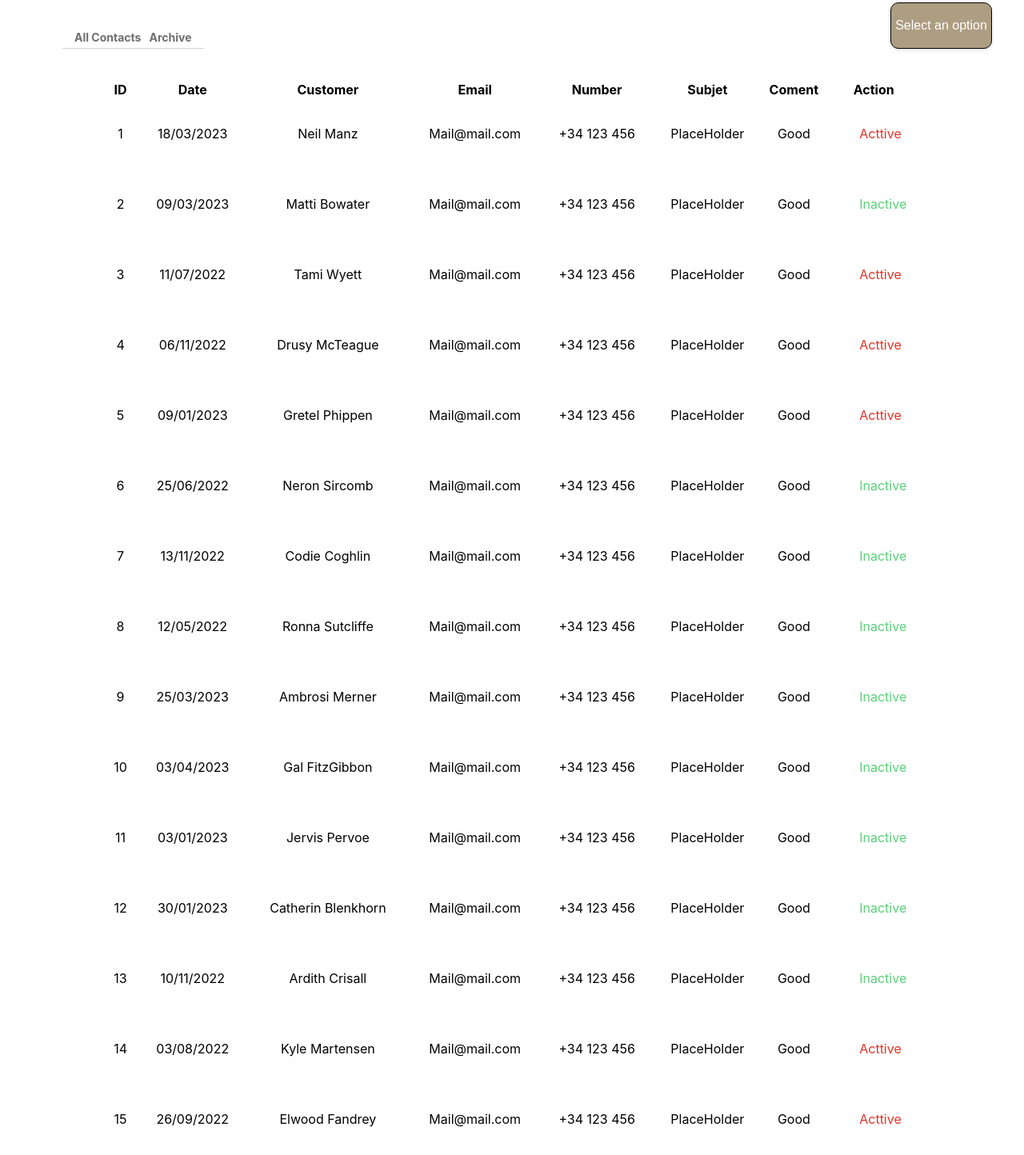
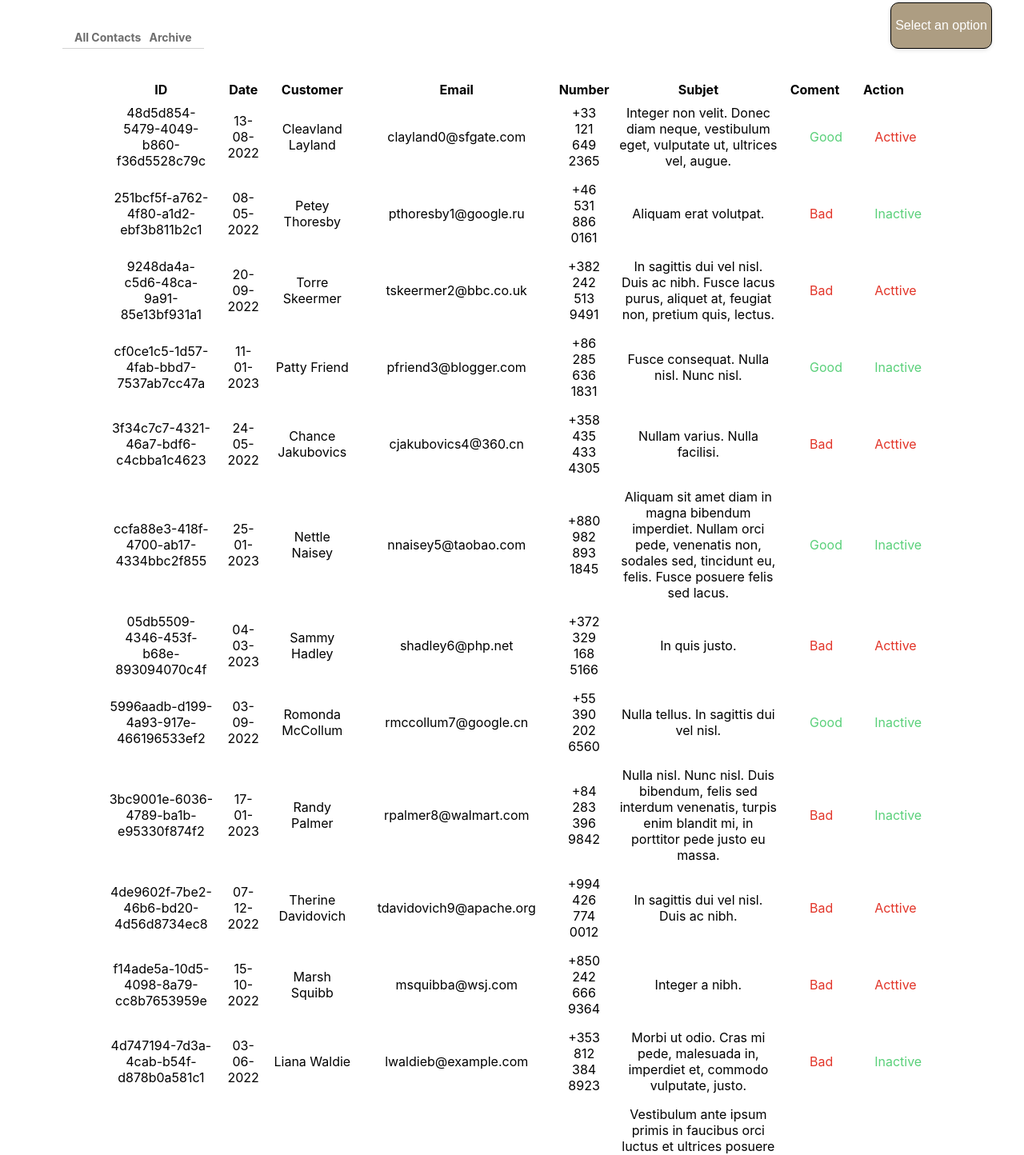
Before and after one commit to GrumpyArdias/miranda-backoffice, a React (Create React App) app: page /contact in a window 1280 px wide. Shown: the part 460-1904 px from the top of the page at 80% size. Built offline with nearby package versions, Linux system fonts and the light colour scheme; sample sign-in values are in the browser's storage.

Commit message:
changin the contact compontent and finishing the contact slice

```diff
--- a/src/components/ContactTable.jsx
+++ b/src/components/ContactTable.jsx
@@ -33,6 +33,25 @@ function ContactTable(props) {
     }
   };
 
+  const handleComentSwitch = (coment) => {
+    switch (coment) {
+      case true:
+        return (
+          <ArchiveStatus>
+            <p>Good</p>
+          </ArchiveStatus>
+        );
+      case false:
+        return (
+          <NotArchiveStatus>
+            <p>Bad</p>
+          </NotArchiveStatus>
+        );
+
+      default:
+        return "error in the Coment Status";
+    }
+  };
   return (
     <ContactTableStyle>
       <thead>
@@ -50,14 +69,14 @@ function ContactTable(props) {
         {rowDataArray.map((data, index) => {
           return (
             <tr key={uuid()}>
-              <td colSpan={2}>{data.client_id}</td>
-              <td colSpan={2}>{data.check_out}</td>
+              <td colSpan={2}>{data.id}</td>
+              <td colSpan={2}>{data.date}</td>
               <td colSpan={2}>{data.full_name}</td>
-              <td colSpan={2}>Mail@mail.com</td>
-              <td colSpan={2}>+34 123 456</td>
-              <td colSpan={2}>PlaceHolder</td>
-              <td colSpan={2}>Good</td>
-              <td colSpan={2}>{handleStatusSwitch(data.coment_status)}</td>
+              <td colSpan={2}>{data.email}</td>
+              <td colSpan={2}>{data.phone}</td>
+              <td colSpan={2}>{data.subjet}</td>
+              <td colSpan={2}>{handleComentSwitch(data.coment)}</td>
+              <td colSpan={2}>{handleStatusSwitch(data.action)}</td>
             </tr>
           );
         })}
--- a/src/components/pages/Contact.jsx
+++ b/src/components/pages/Contact.jsx
@@ -9,8 +9,18 @@ import HighlightOffIcon from "@mui/icons-material/HighlightOff";
 import ContactTable from "../ContactTable";
 import Dropdown from "../Dropdown";
 import Data from "../../data/data.json";
+import { useDispatch, useSelector } from "react-redux";
+import { getAllContacts } from "../../slices/contactSlice";
+import { useEffect } from "react";
 
 function Contact() {
+  const dispatch = useDispatch();
+  const contact = useSelector((state) => state.contacts.contacts);
+
+  useEffect(() => {
+    dispatch(getAllContacts());
+  }, [dispatch, contact]);
+
   const options = ["Option 1", "Option 2", "Option 3"];
 
   const handleSelect = (option) => {
@@ -27,7 +37,7 @@ function Contact() {
     "Coment",
     "Action",
   ];
-  const rowDataArray = Data;
+  const rowDataArray = contact;
   return (
     <>
       <Reviews>
--- a/src/data/coments.json
+++ b/src/data/coments.json
@@ -1,20 +1,202 @@
-[{"id":"d6f5f881-f0d6-4d10-9a44-749cbbc16631","date":"08-01-2023","full_name":"Ruthy Middlemist","email":"rmiddlemist0@tiny.cc","phone":"+54 544 673 3352","subjet":"L0kIBRvV","coment":false,"action":false},
-{"id":"01f6c959-9d60-4a98-921a-6d48d23dc378","date":"09-12-2022","full_name":"Reinhold Sumsion","email":"rsumsion1@fastcompany.com","phone":"+33 881 235 7694","subjet":"BBzehmi8TYGf","coment":true,"action":false},
-{"id":"4661d77d-986e-4f86-8d61-b6a9cb3acf8c","date":"05-03-2023","full_name":"Tobe Matushevich","email":"tmatushevich2@apple.com","phone":"+1 302 109 0227","subjet":"ZpcXzjoZo","coment":true,"action":false},
-{"id":"2b8d27ce-dffd-45a2-8591-0f28154313c3","date":"05-08-2022","full_name":"Rozina Pheasey","email":"rpheasey3@over-blog.com","phone":"+386 691 153 3040","subjet":"9sxFxJ","coment":false,"action":false},
-{"id":"0411a2cd-bbc1-4b04-98e1-9620ee633e5f","date":"31-01-2023","full_name":"Morgun Sissons","email":"msissons4@sitemeter.com","phone":"+263 849 228 9483","subjet":"kNvEKTshU","coment":true,"action":true},
-{"id":"a8ce50ef-f14c-4b62-abfd-2403e75fa4d9","date":"12-04-2022","full_name":"Letisha Rowsel","email":"lrowsel5@issuu.com","phone":"+7 156 206 3690","subjet":"0YHZsv","coment":false,"action":true},
-{"id":"f145d922-c333-47ae-aa00-60e6a1b0853c","date":"24-06-2022","full_name":"Astra Moffatt","email":"amoffatt6@thetimes.co.uk","phone":"+62 686 997 3381","subjet":"taarJgQ","coment":true,"action":false},
-{"id":"b8c7e08d-b1ba-4c79-8d90-b7dc678374d3","date":"07-06-2022","full_name":"Abbe Wythill","email":"awythill7@gravatar.com","phone":"+62 752 118 5933","subjet":"cXJRglioCk","coment":true,"action":false},
-{"id":"7b437bc3-2ef3-4411-aa09-c0fafd12a462","date":"13-08-2022","full_name":"Ranice Dax","email":"rdax8@csmonitor.com","phone":"+55 706 565 1259","subjet":"zUrKHeyqsf","coment":false,"action":false},
-{"id":"d89ec08c-bcaf-4301-a0e3-40bb9c273167","date":"04-06-2022","full_name":"Sissy Milillo","email":"smilillo9@dell.com","phone":"+86 479 560 9980","subjet":"ZbPS1Q","coment":true,"action":false},
-{"id":"1b5ae8ec-ef3a-4531-b4d3-6a676817aba7","date":"08-04-2023","full_name":"Talbert Patrono","email":"tpatronoa@tripadvisor.com","phone":"+86 819 541 5419","subjet":"Ed7TpJgQ","coment":true,"action":true},
-{"id":"3257a48d-275f-4e4b-ab09-54b4c6fb1ac3","date":"21-11-2022","full_name":"Star Gibbens","email":"sgibbensb@discuz.net","phone":"+62 769 740 4739","subjet":"IPQ2IIAP","coment":false,"action":true},
-{"id":"98c89f20-b13c-430d-842c-7e4304055d13","date":"29-10-2022","full_name":"Lammond McGarry","email":"lmcgarryc@marketwatch.com","phone":"+86 871 338 4154","subjet":"gOtwFSihT","coment":true,"action":true},
-{"id":"7dfa6525-6981-49be-85aa-bd6a98658d59","date":"01-11-2022","full_name":"Drusi Hendrick","email":"dhendrickd@fda.gov","phone":"+7 366 615 9897","subjet":"MeAtpIu","coment":false,"action":true},
-{"id":"e6b34279-df62-4742-ae6d-73950e32f7fc","date":"29-05-2022","full_name":"Babette Ricioppo","email":"bricioppoe@boston.com","phone":"+62 555 882 7778","subjet":"Sl5YEY4sdg1","coment":true,"action":true},
-{"id":"f3fa037f-fcd3-4eb8-a5ab-4e7832684429","date":"03-11-2022","full_name":"Cherida Kincade","email":"ckincadef@un.org","phone":"+359 527 320 0643","subjet":"KNCJsBHo9E","coment":true,"action":false},
-{"id":"5b67ed52-9d62-4d5d-847e-109b1bbcc364","date":"05-05-2022","full_name":"Felix Steadman","email":"fsteadmang@msu.edu","phone":"+43 854 200 7212","subjet":"XDBmTXpOAPQ","coment":false,"action":true},
-{"id":"6324cc29-4b28-4b9c-b657-b725f3ced302","date":"16-07-2022","full_name":"Ado Severs","email":"aseversh@g.co","phone":"+86 880 230 5143","subjet":"1TxjMRlRm3","coment":false,"action":false},
-{"id":"08f75fee-3427-4b1f-93c6-23115f41b3c6","date":"06-08-2022","full_name":"Hannah Haycox","email":"hhaycoxi@jimdo.com","phone":"+86 641 475 5187","subjet":"bEuO0Cn","coment":true,"action":true},
-{"id":"3ca33df9-b4ec-4bc2-b198-94001fc0c75f","date":"27-02-2023","full_name":"Stormy Ayree","email":"sayreej@constantcontact.com","phone":"+7 146 877 9065","subjet":"DDOmtaxEv","coment":false,"action":false}]
+[
+  {
+    "id": "48d5d854-5479-4049-b860-f36d5528c79c",
+    "date": "13-08-2022",
+    "full_name": "Cleavland Layland",
+    "email": "clayland0@sfgate.com",
+    "phone": "+33 121 649 2365",
+    "subjet": "Integer non velit. Donec diam neque, vestibulum eget, vulputate ut, ultrices vel, augue.",
+    "coment": true,
+    "action": false
+  },
+  {
+    "id": "251bcf5f-a762-4f80-a1d2-ebf3b811b2c1",
+    "date": "08-05-2022",
+    "full_name": "Petey Thoresby",
+    "email": "pthoresby1@google.ru",
+    "phone": "+46 531 886 0161",
+    "subjet": "Aliquam erat volutpat.",
+    "coment": false,
+    "action": true
+  },
+  {
+    "id": "9248da4a-c5d6-48ca-9a91-85e13bf931a1",
+    "date": "20-09-2022",
+    "full_name": "Torre Skeermer",
+    "email": "tskeermer2@bbc.co.uk",
+    "phone": "+382 242 513 9491",
+    "subjet": "In sagittis dui vel nisl. Duis ac nibh. Fusce lacus purus, aliquet at, feugiat non, pretium quis, lectus.",
+    "coment": false,
+    "action": false
+  },
+  {
+    "id": "cf0ce1c5-1d57-4fab-bbd7-7537ab7cc47a",
+    "date": "11-01-2023",
+    "full_name": "Patty Friend",
+    "email": "pfriend3@blogger.com",
+    "phone": "+86 285 636 1831",
+    "subjet": "Fusce consequat. Nulla nisl. Nunc nisl.",
+    "coment": true,
+    "action": true
+  },
+  {
+    "id": "3f34c7c7-4321-46a7-bdf6-c4cbba1c4623",
+    "date": "24-05-2022",
+    "full_name": "Chance Jakubovics",
+    "email": "cjakubovics4@360.cn",
+    "phone": "+358 435 433 4305",
+    "subjet": "Nullam varius. Nulla facilisi.",
+    "coment": false,
+    "action": false
+  },
+  {
+    "id": "ccfa88e3-418f-4700-ab17-4334bbc2f855",
+    "date": "25-01-2023",
+    "full_name": "Nettle Naisey",
+    "email": "nnaisey5@taobao.com",
+    "phone": "+880 982 893 1845",
+    "subjet": "Aliquam sit amet diam in magna bibendum imperdiet. Nullam orci pede, venenatis non, sodales sed, tincidunt eu, felis. Fusce posuere felis sed lacus.",
+    "coment": true,
+    "action": true
+  },
+  {
+    "id": "05db5509-4346-453f-b68e-893094070c4f",
+    "date": "04-03-2023",
+    "full_name": "Sammy Hadley",
+    "email": "shadley6@php.net",
+    "phone": "+372 329 168 5166",
+    "subjet": "In quis justo.",
+    "coment": false,
+    "action": false
+  },
+  {
+    "id": "5996aadb-d199-4a93-917e-466196533ef2",
+    "date": "03-09-2022",
+    "full_name": "Romonda McCollum",
+    "email": "rmccollum7@google.cn",
+    "phone": "+55 390 202 6560",
+    "subjet": "Nulla tellus. In sagittis dui vel nisl.",
+    "coment": true,
+    "action": true
+  },
+  {
+    "id": "3bc9001e-6036-4789-ba1b-e95330f874f2",
+    "date": "17-01-2023",
+    "full_name": "Randy Palmer",
+    "email": "rpalmer8@walmart.com",
+    "phone": "+84 283 396 9842",
+    "subjet": "Nulla nisl. Nunc nisl. Duis bibendum, felis sed interdum venenatis, turpis enim blandit mi, in porttitor pede justo eu massa.",
+    "coment": false,
+    "action": true
+  },
+  {
+    "id": "4de9602f-7be2-46b6-bd20-4d56d8734ec8",
+    "date": "07-12-2022",
+    "full_name": "Therine Davidovich",
+    "email": "tdavidovich9@apache.org",
+    "phone": "+994 426 774 0012",
+    "subjet": "In sagittis dui vel nisl. Duis ac nibh.",
+    "coment": false,
+    "action": false
+  },
+  {
+    "id": "f14ade5a-10d5-4098-8a79-cc8b7653959e",
+    "date": "15-10-2022",
+    "full_name": "Marsh Squibb",
+    "email": "msquibba@wsj.com",
+    "phone": "+850 242 666 9364",
+    "subjet": "Integer a nibh.",
+    "coment": false,
+    "action": false
+  },
+  {
+    "id": "4d747194-7d3a-4cab-b54f-d878b0a581c1",
+    "date": "03-06-2022",
+    "full_name": "Liana Waldie",
+    "email": "lwaldieb@example.com",
+    "phone": "+353 812 384 8923",
+    "subjet": "Morbi ut odio. Cras mi pede, malesuada in, imperdiet et, commodo vulputate, justo.",
+    "coment": false,
+    "action": true
+  },
+  {
+    "id": "bf264e93-0caf-4f5a-99d6-12bd9243aac1",
+    "date": "04-07-2022",
+    "full_name": "Celestia Fiddymont",
+    "email": "cfiddymontc@whitehouse.gov",
+    "phone": "+66 280 772 5934",
+    "subjet": "Vestibulum ante ipsum primis in faucibus orci luctus et ultrices posuere cubilia Curae; Donec pharetra, magna vestibulum aliquet ultrices, erat tortor sollicitudin mi, sit amet lobortis sapien sapien non mi. Integer ac neque.",
+    "coment": true,
+    "action": true
+  },
+  {
+    "id": "9a0561f6-7b45-40cd-8074-85725257c99c",
+    "date": "26-03-2023",
+    "full_name": "Alicia Brotherhead",
+    "email": "abrotherheadd@unicef.org",
+    "phone": "+62 744 125 9049",
+    "subjet": "Integer ac neque. Duis bibendum.",
+    "coment": false,
+    "action": false
+  },
+  {
+    "id": "ec8b7500-995e-4b95-a0d6-1ca01a679641",
+    "date": "18-01-2023",
+    "full_name": "Raynor Phillput",
+    "email": "rphillpute@livejournal.com",
+    "phone": "+964 840 394 9075",
+    "subjet": "Sed ante.",
+    "coment": true,
+    "action": true
+  },
+  {
+    "id": "d57c0827-0742-457e-a737-f22500f70c96",
+    "date": "09-01-2023",
+    "full_name": "Nichols Silvermann",
+    "email": "nsilvermannf@cocolog-nifty.com",
+    "phone": "+7 711 326 1781",
+    "subjet": "Aliquam erat volutpat. In congue. Etiam justo.",
+    "coment": false,
+    "action": true
+  },
+  {
+    "id": "4ea034d3-ba14-40c6-8d4b-fe34900afbc8",
+    "date": "17-01-2023",
+    "full_name": "Daryle O'Hagan",
+    "email": "dohagang@tinyurl.com",
+    "phone": "+420 309 923 9662",
+    "subjet": "Phasellus id sapien in sapien iaculis congue.",
+    "coment": true,
+    "action": false
+  },
+  {
+    "id": "481966a6-dd35-4b47-8b56-bc8909a4d2d2",
+    "date": "09-07-2022",
+    "full_name": "Betteanne Luther",
+    "email": "blutherh@smh.com.au",
+    "phone": "+46 471 127 2975",
+    "subjet": "Morbi quis tortor id nulla ultrices aliquet.",
+    "coment": false,
+    "action": true
+  },
+  {
+    "id": "355ee1c6-e7a4-44ac-97eb-3bbb95ebb267",
+    "date": "23-01-2023",
+    "full_name": "Sunny Markey",
+    "email": "smarkeyi@google.de",
+    "phone": "+33 500 805 4967",
+    "subjet": "Sed sagittis. Nam congue, risus semper porta volutpat, quam pede lobortis ligula, sit amet eleifend pede libero quis orci. Nullam molestie nibh in lectus.",
+    "coment": false,
+    "action": true
+  },
+  {
+    "id": "74e7e36d-7939-4698-abf9-7c4487b8e4c4",
+    "date": "08-09-2022",
+    "full_name": "Quintus Ianniello",
+    "email": "qiannielloj@samsung.com",
+    "phone": "+420 954 461 8100",
+    "subjet": "In hac habitasse platea dictumst. Morbi vestibulum, velit id pretium iaculis, diam erat fermentum justo, nec condimentum neque sapien placerat ante. Nulla justo.",
+    "coment": true,
+    "action": true
+  }
+]
```
